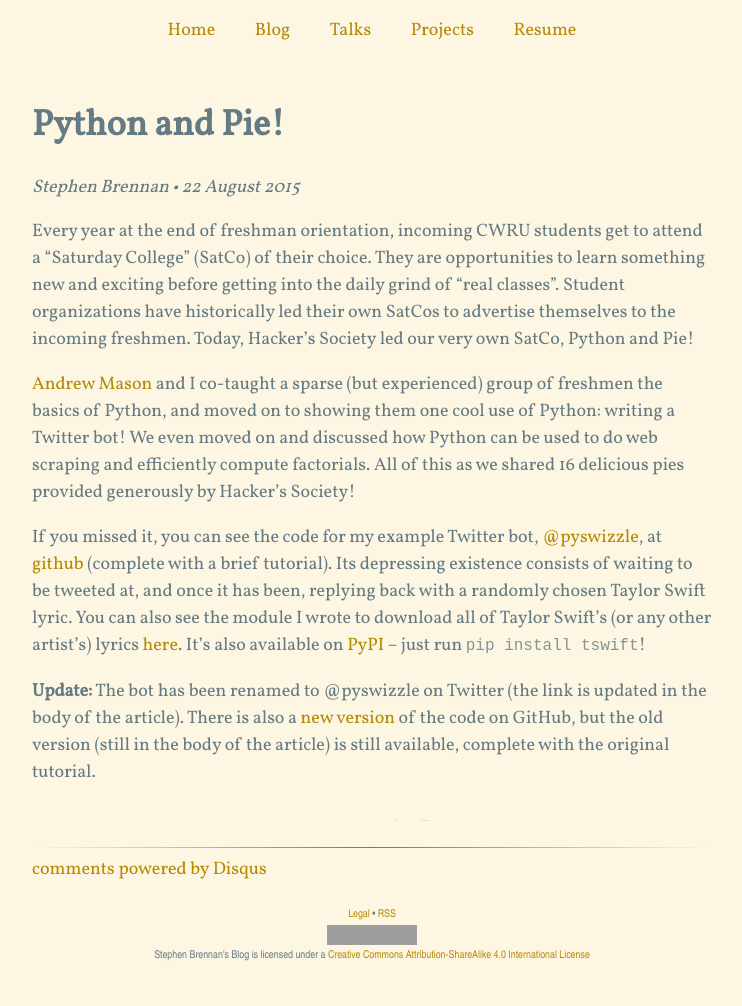
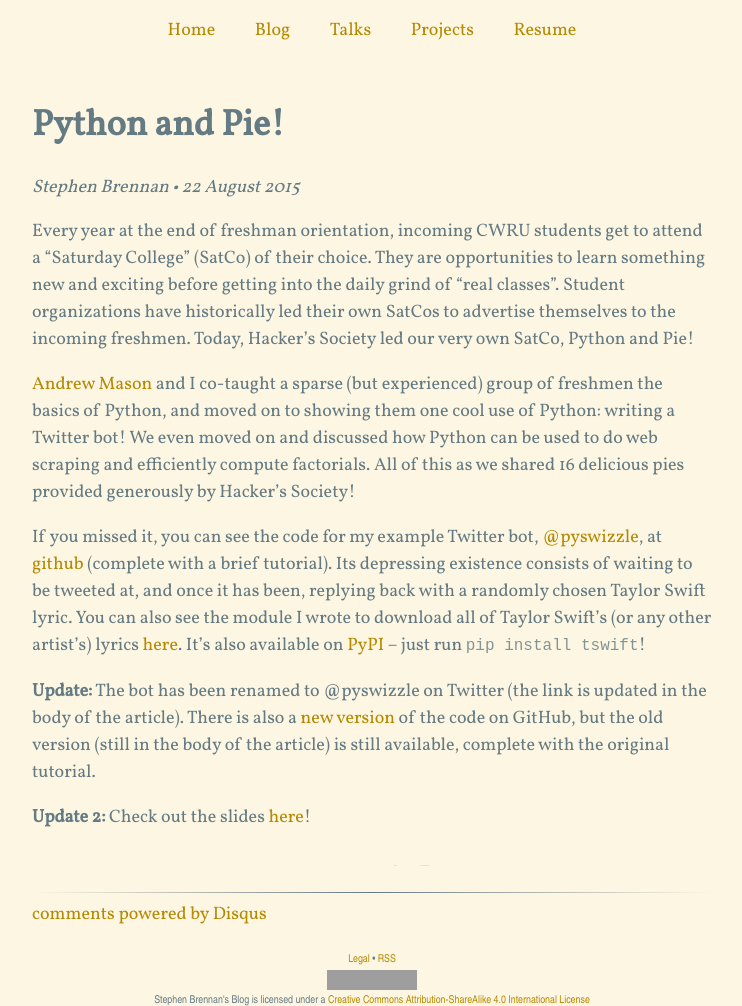
Before and after one commit to brenns10/brennan.io, a Jekyll site: the page built from _posts/2015-08-22-python-and-py.md, in a window 1280 px wide. Shown: the whole page, without its empty margins (268-1010 px from the left). Built offline with Jekyll 4.4.1, drawn with Linux system fonts in a browser that asks for light colours; nearby versions of some CDN libraries; comment, search, counter and statistics services are not loaded; before the commit the page ends 961 px from its top, so only the background shows below that; grey boxes are pictures that could not be loaded.

Commit message:
Add slide link to python and py article.

```diff
--- a/_posts/2015-08-22-python-and-py.md
+++ b/_posts/2015-08-22-python-and-py.md
@@ -37,3 +37,5 @@ install tswift`!
   [new version](https://github.com/brenns10/pyswizzle) of the code on GitHub,
   but the old version (still in the body of the article) is still available,
   complete with the original tutorial.
+
+**Update 2:** Check out the slides [here](http://brennan.io/talks/2016/08/27/python-and-pie/)!
```
